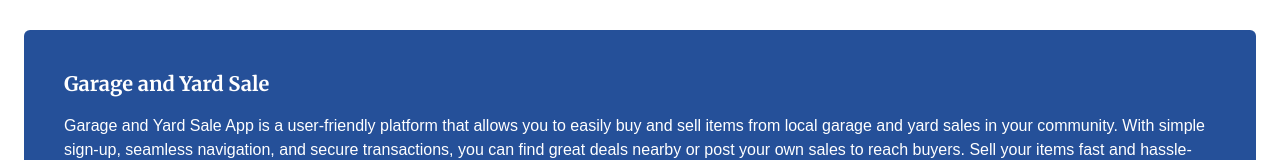
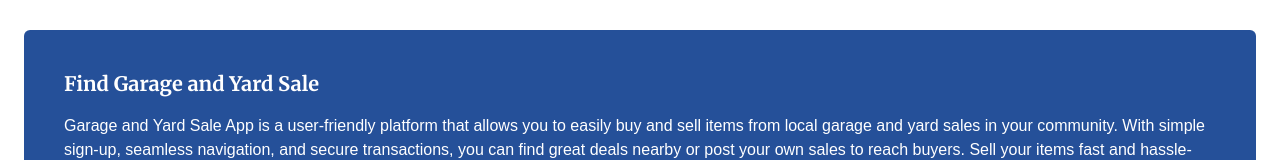
Before and after one commit to sashitaghimire/Garage_and_sales, a React (Vite) app: page /#/ in a window 1280 px wide. Shown: the part 3000-3160 px from the top of the page. Built offline with nearby package versions, Linux system fonts and the light colour scheme; a web font is replaced by a local one.

Commit message:
add find in footer

```diff
--- a/src/Footer/Footer.jsx
+++ b/src/Footer/Footer.jsx
@@ -13,7 +13,7 @@ const Footer = () => {
         <div className="mx-5 px-5">
           <div>
             <h2 className="text-base md:text-xl font-semibold mb-3 md:mb-4 font-merriweather">
-              Garage and Yard Sale
+              Find Garage and Yard Sale
             </h2>
             <p className="text-base md:text-base mb-6 leading-relaxed font-rethink">
               Garage and Yard Sale App is a user-friendly platform that allows
```
